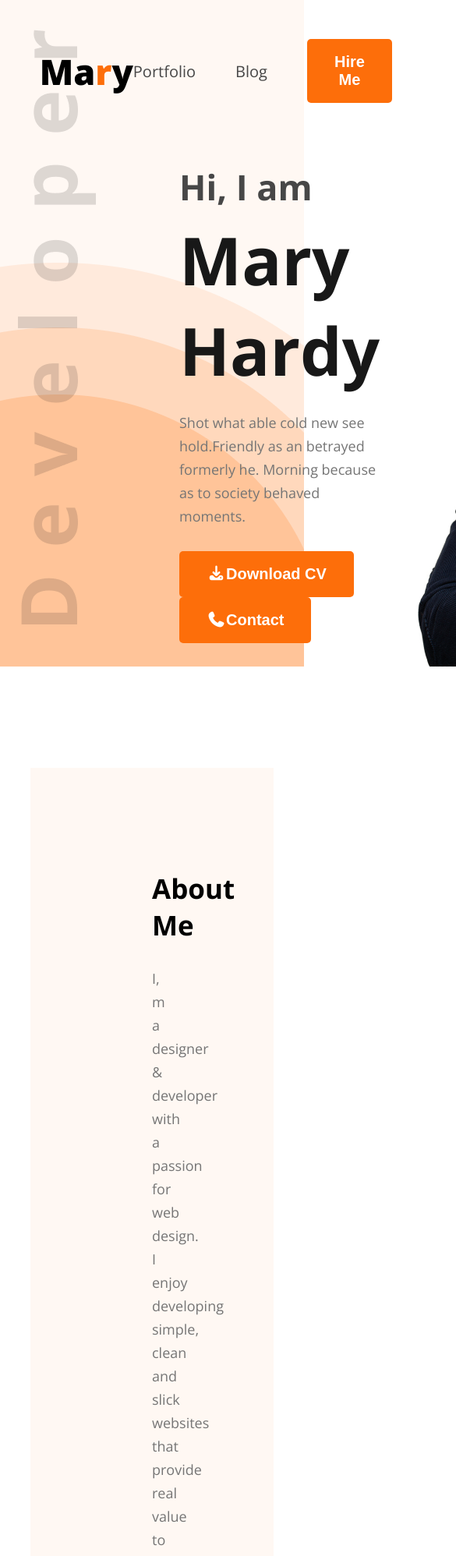
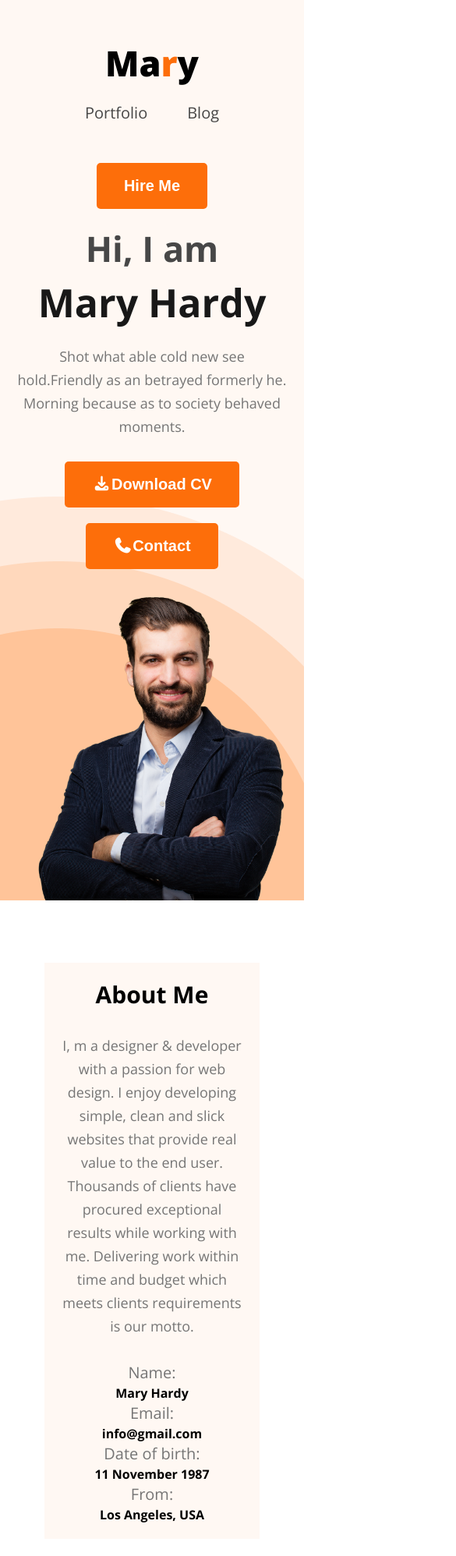
Before and after one commit to bushrarashidtuli/hero-dev-portfolio-code, a plain HTML site: page index.html in a window 390 px wide. Shown: the top 1996 px of the page at 78% size, 585 px wide, since content can reach past the window. Drawn offline with nearby package versions, Linux system fonts and the light colour scheme; a web font is replaced by a local one.

Commit message:
made it responsive for mobile

```diff
--- a/Styles/portfolio.css
+++ b/Styles/portfolio.css
@@ -25,6 +25,13 @@
     color: white;
     cursor: pointer;
 }
+
+.btn-group{
+    display: flex;
+    flex-wrap: wrap;
+    gap: 20px;
+}
+
 .section-heading{
     max-width: 827px;
     text-align: center;
@@ -230,3 +237,86 @@
     border-radius: 5px;
     color: #757575;
 }
+
+
+.hide{
+    display: none !important;
+}
+
+@media screen and (max-width:576px){
+
+    header {
+    background-color: #FFF8F3;
+    background: url(../images/header_bg.png), #FFF8F3;
+    background-position: bottom right;
+    background-repeat: no-repeat;
+    }
+
+    container {
+    width: 95%;
+    }
+
+    nav{
+        gap: 20px;
+    }
+
+    nav .menu{
+        flex-wrap: wrap;
+        justify-content: center;
+    }
+
+    #banner{
+        margin: 20px;
+        gap: 20px;
+        text-align: center;
+    }
+
+    #banner .banner-image img{
+        width: 100%;
+    }
+
+    #banner .banner-content h1{
+        font-size: 50px;
+    }
+
+    .btn-group{
+        justify-content: center;
+    }
+
+    .section-heading h2 {
+    font-size: 30px;
+    }
+
+    #about , #skills , #resume{
+    padding-top: 60px;
+    }
+
+    #about .about-container{
+    padding: 20px;
+    }
+
+    #about .about-container .about-info{
+    gap: 40;
+    }
+
+    #skills .skills-container .skill-box, #about .about-container .about-info, footer .footer-container, #resume .resume-container, nav, #banner{
+    flex-direction: column;
+    }
+
+    .skill-box .skill-card{
+    max-width: 100%;
+    }
+
+    #resume .resume-container{
+    margin-top: 60px;
+    }
+
+    .resume-card{
+    margin-right: 10px;
+    }
+
+    .footer-container form input[type="text"], .footer-container form textarea {
+    width: 100%;
+    }
+
+}
--- a/index.html
+++ b/index.html
@@ -29,7 +29,7 @@
                 <h2>Hi, I  am</h2>
                 <h1>Mary Hardy</h1>
                 <p>Shot what able cold new see hold.Friendly as an betrayed formerly he. Morning because as to society behaved moments.</p>
-                <div>
+                <div class="btn-group">
                     <button class="btn"><i class="fa-solid fa-download"></i>Download CV</button>
                     <button class="btn"><i class="fa-solid fa-phone"></i>Contact</button>
                 </div>
```
